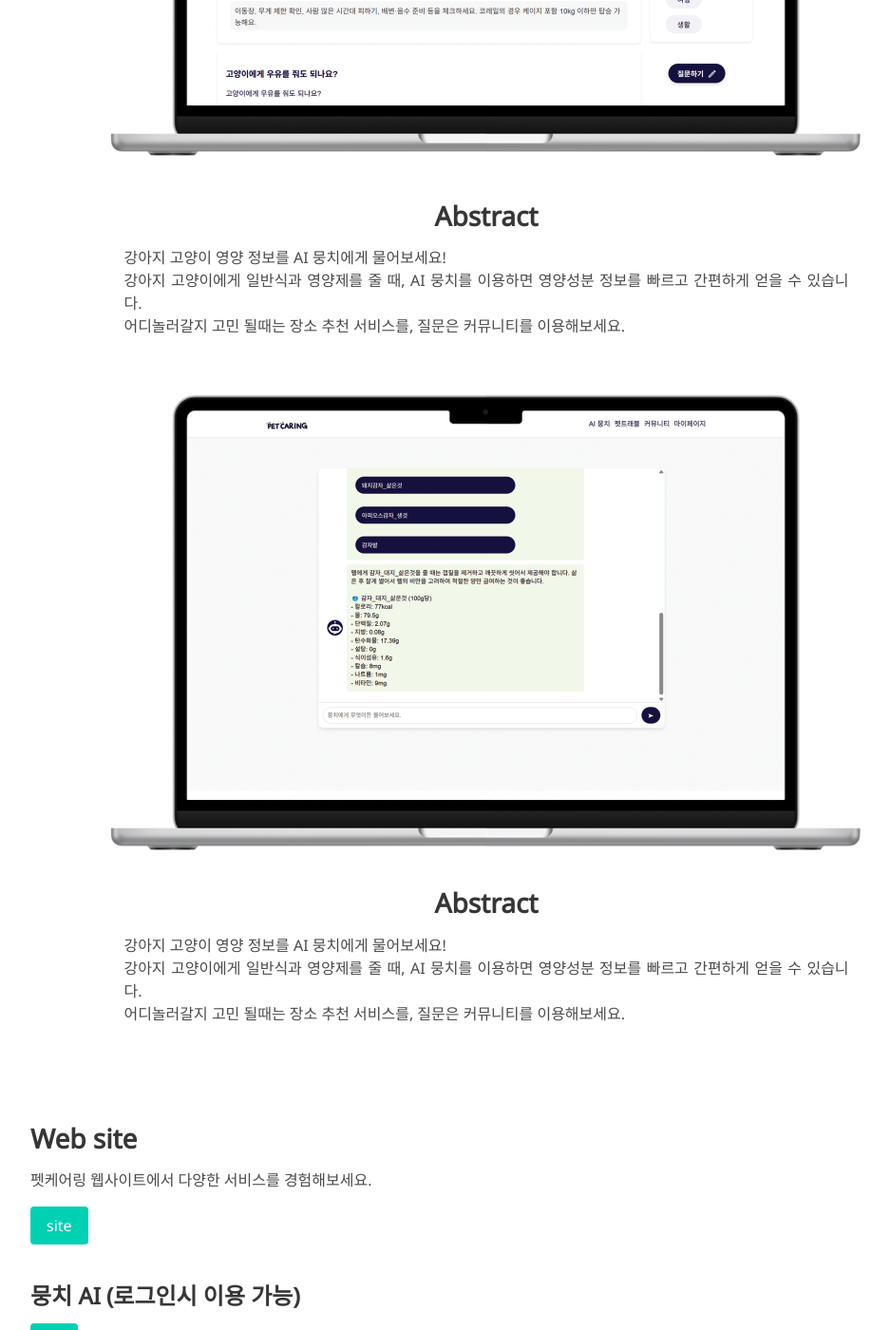
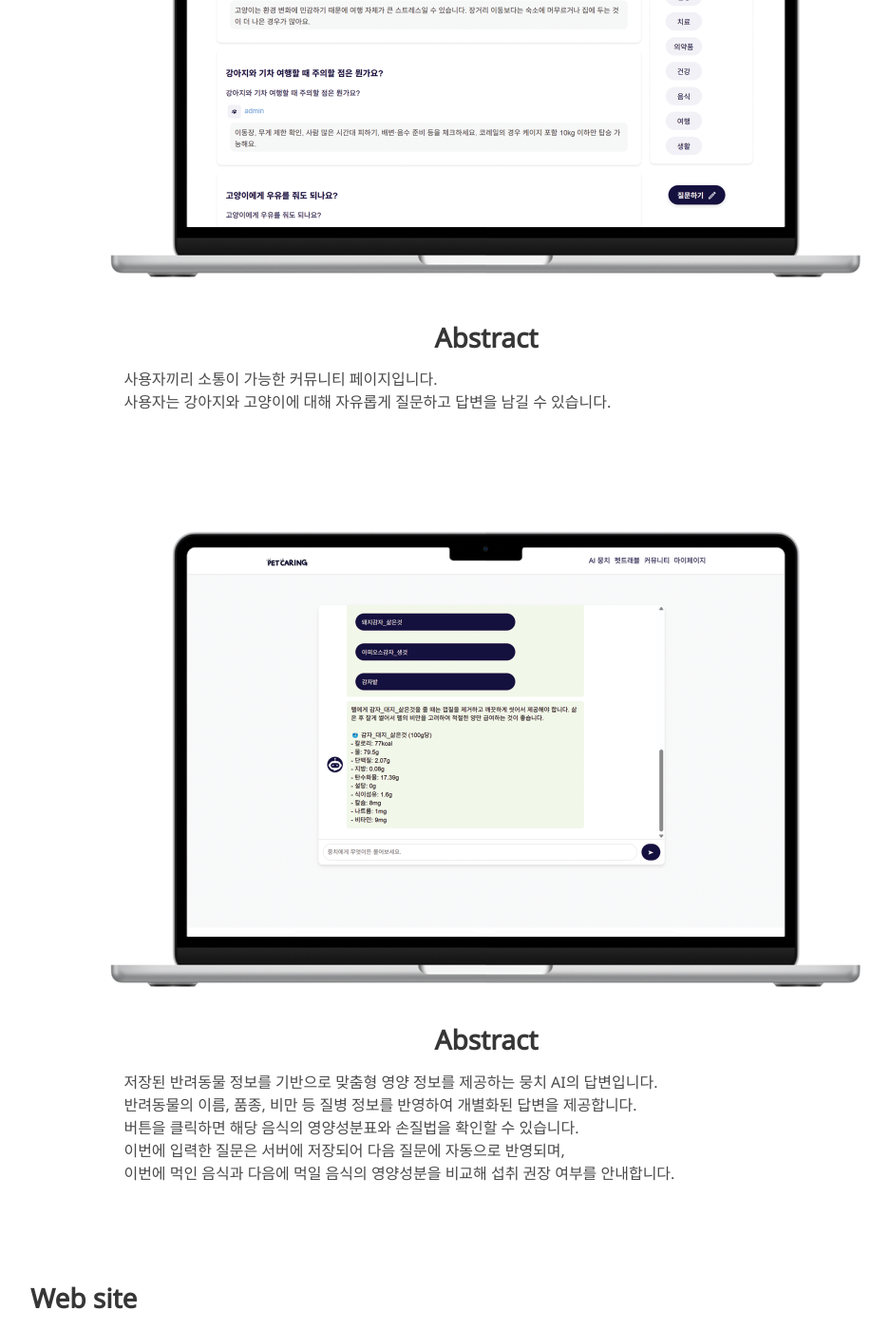
Before and after one commit to songchaeeunn/Laplata.github.io, a Jekyll site: the page built from index.md, in a window 1280 px wide and 1400 px high, scrolled down 2181 px. Shown: the whole window at 95% size, without its empty margins (128-1065 px from the left). Built offline with Jekyll 4.4.1, drawn with Linux system fonts in a browser that asks for light colours; some web fonts are replaced; some of the changed text lies outside the part shown.

Commit message:
Update index.md

```diff
--- a/index.md
+++ b/index.md
@@ -32,47 +32,51 @@ site: "[https://github.com/your-repo/dataset](https://petcaring.site/)"
     </div>
   </div>
 </div>
+<br><br>
 
  <img src = "images/placeIMG.png" alt = "Example 001" style="display: block; margin: auto;">
  <div class="columns is-centered has-text-centered">
   <div class="column is-four-fifths">
     <h2>Abstract</h2>
     <div class="content has-text-justified">
-      강아지 고양이 영양 정보를 AI 뭉치에게 물어보세요!<br>
-      강아지 고양이에게 일반식과 영양제를 줄 때, AI 뭉치를 이용하면 영양성분 정보를 빠르고 간편하게 얻을 수 있습니다.<br>
-      어디놀러갈지 고민 될때는 장소 추천 서비스를, 질문은 커뮤니티를 이용해보세요.
+      장소 추천 서비스 페이지입니다. <br>
+      웹페이지의 장소 검색 엔진은 광고의 영향을 많이 받아 사용자에게 카페 및 음식점 위주의 장소를 추천했습니다. <br>
+      하지만 펫케어링의 장소 추천 기능은 프로방스, 팜랜드 등 관광지를 포함한 다양한 추천 결과를 광고 없이 제공합니다. <br>
+      트리 기반 추천 알고리즘을 구현하여 사용자가 선호하고 반려동물 출입이 가능한 장소를 보여줍니다.
     </div>
   </div>
 </div>
+<br><br>
 
 <img src = "images/commuIMG.png" alt = "Example 001" style="display: block; margin: auto;">
 <div class="columns is-centered has-text-centered">
   <div class="column is-four-fifths">
     <h2>Abstract</h2>
     <div class="content has-text-justified">
-      강아지 고양이 영양 정보를 AI 뭉치에게 물어보세요!<br>
-      강아지 고양이에게 일반식과 영양제를 줄 때, AI 뭉치를 이용하면 영양성분 정보를 빠르고 간편하게 얻을 수 있습니다.<br>
-      어디놀러갈지 고민 될때는 장소 추천 서비스를, 질문은 커뮤니티를 이용해보세요.
+      사용자끼리 소통이 가능한 커뮤니티 페이지입니다.<br>
+      사용자는 강아지와 고양이에 대해 자유롭게 질문하고 답변을 남길 수 있습니다.
     </div>
   </div>
 </div>
-
+<br><br>
 
 <img src = "images/AIimg.png" alt = "Example 001" style="display: block; margin: auto;">
 <div class="columns is-centered has-text-centered">
   <div class="column is-four-fifths">
     <h2>Abstract</h2>
     <div class="content has-text-justified">
-      강아지 고양이 영양 정보를 AI 뭉치에게 물어보세요!<br>
-      강아지 고양이에게 일반식과 영양제를 줄 때, AI 뭉치를 이용하면 영양성분 정보를 빠르고 간편하게 얻을 수 있습니다.<br>
-      어디놀러갈지 고민 될때는 장소 추천 서비스를, 질문은 커뮤니티를 이용해보세요.
+      저장된 반려동물 정보를 기반으로 맞춤형 영양 정보를 제공하는 뭉치 AI의 답변입니다. <br>
+      반려동물의 이름, 품종, 비만 등 질병 정보를 반영하여 개별화된 답변을 제공합니다. <br>
+      버튼을 클릭하면 해당 음식의 영양성분표와 손질법을 확인할 수 있습니다. <br>
+      이번에 입력한 질문은 서버에 저장되어 다음 질문에 자동으로 반영되며, <br>
+      이번에 먹인 음식과 다음에 먹일 음식의 영양성분을 비교해 섭취 권장 여부를 안내합니다.
     </div>
   </div>
 </div>
-
+ <br><br>
 
 <!-- Dataset Download Buttons -->
-<br><br>
+
 
 ## Web site
 펫케어링 웹사이트에서 다양한 서비스를 경험해보세요.
```
